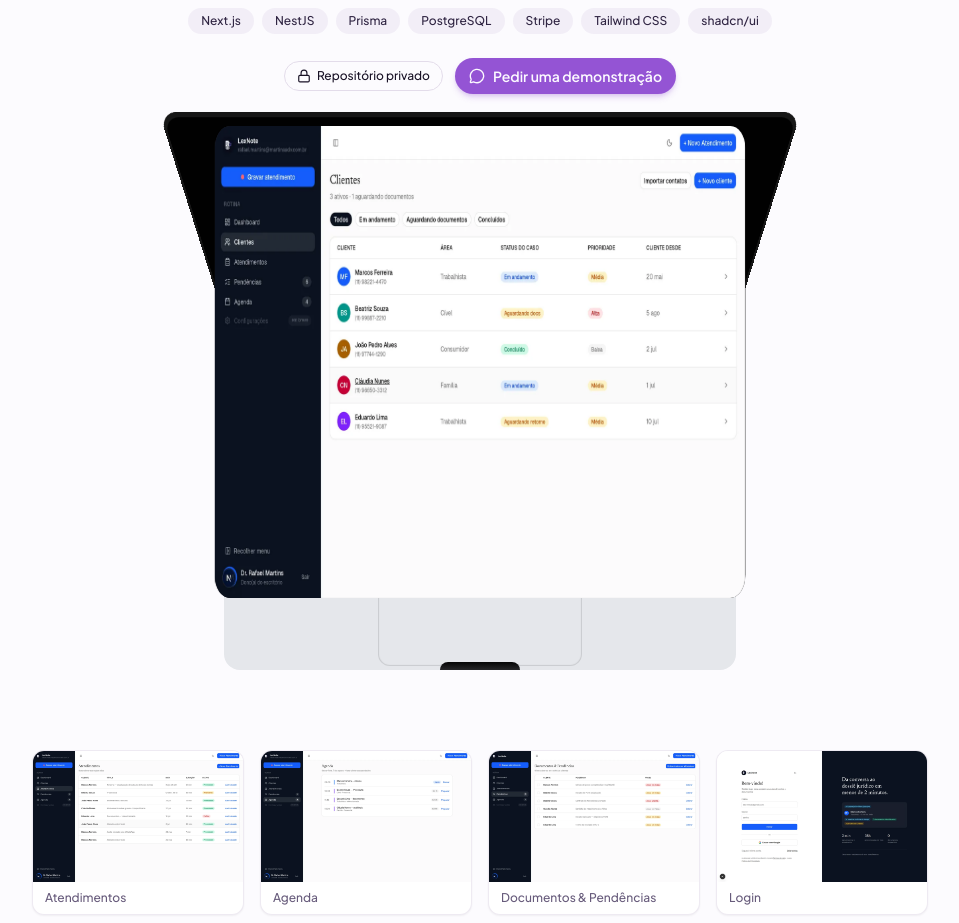
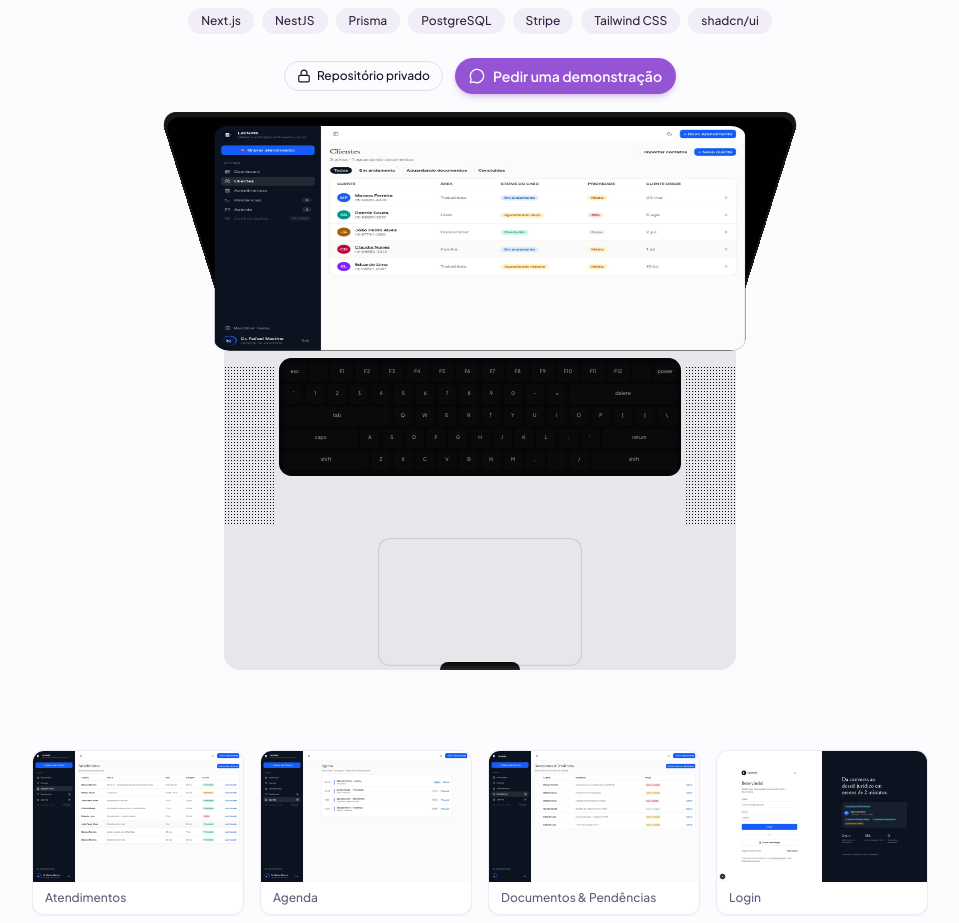
Before and after one commit to BernardoSsilva/Portifolio, a React (Vite) app: page / in a window 1280 px wide. Shown: the part 1360-2283 px from the top of the page, without its empty margins (160-1119 px from the left). Built offline with nearby package versions, Linux system fonts and the light colour scheme.

Commit message:
Adjust scaleY transformation for smoother effect

```diff
--- a/src/components/ui/macbook-scroll.tsx
+++ b/src/components/ui/macbook-scroll.tsx
@@ -21,7 +21,7 @@ export function MacbookScroll({
   })
 
   const scaleX = useTransform(scrollYProgress, [0, 1], [1.15, 1])
-  const scaleY = useTransform(scrollYProgress, [0, 1], [3, 1])
+  const scaleY = useTransform(scrollYProgress, [0, 3], [0.6, 1])
   const rotate = useTransform(scrollYProgress, [0, 1], [-24, 0])
 
   return (
```
